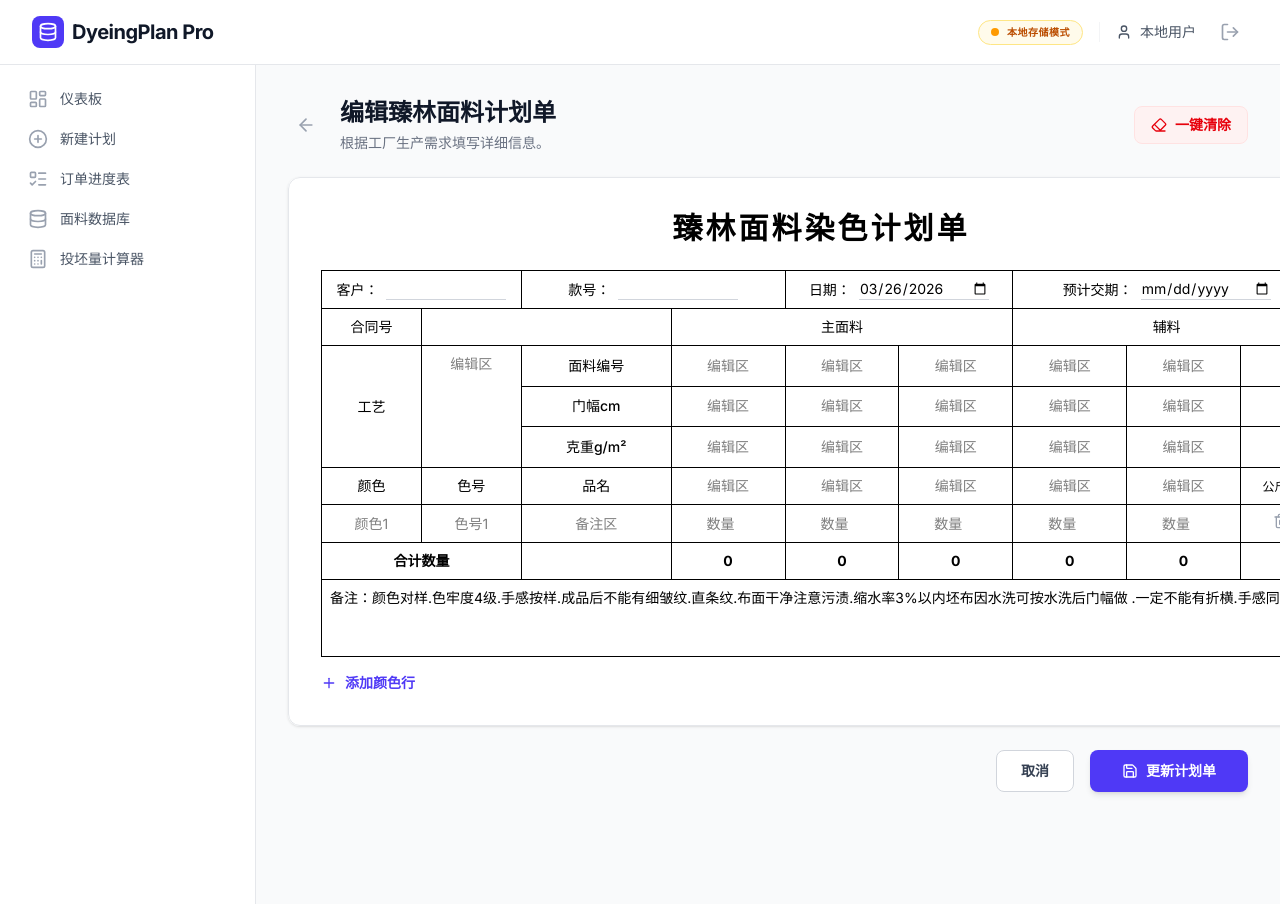
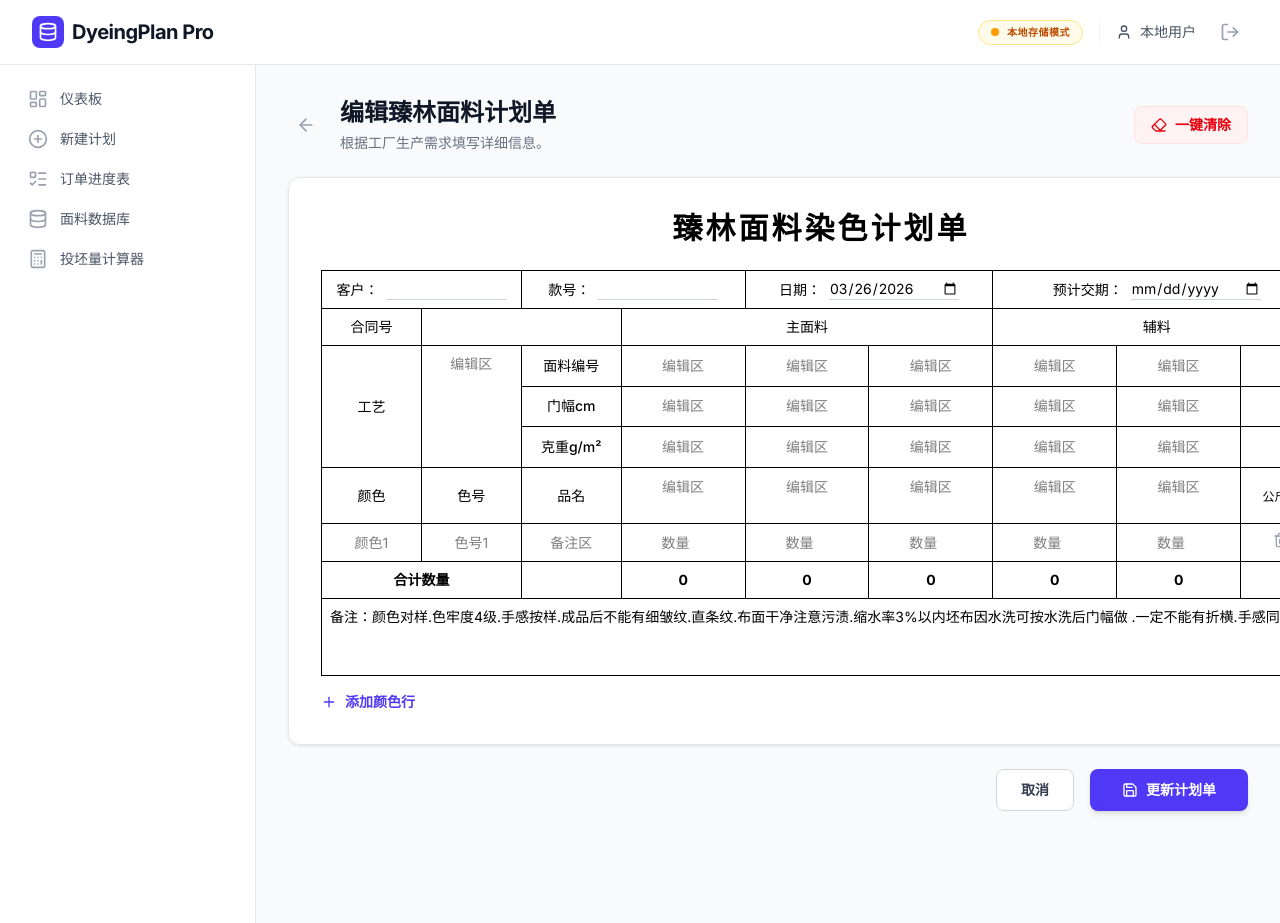
Before and after one commit to lenzhenl888-png/Textile-Dyeing-Plan-System, a React (Vite) app: page /edit-plan/1 in a window 1280 px wide. Built offline with nearby package versions, Linux system fonts and the light colour scheme.

Commit message:
fix(table): Adjust column widths for Dyeing Plan
Updates column widths in both the form and print views of the dyeing plan. This ensures better visual alignment and spacing for table content, particularly for the 'color', 'color number', and 'product name' fields.

```diff
--- a/src/components/DyeingPlanForm.tsx
+++ b/src/components/DyeingPlanForm.tsx
@@ -252,7 +252,7 @@ export default function DyeingPlanForm({ readOnly = false }: { readOnly?: boolea
           <h1 className="text-3xl font-bold text-center mb-6 tracking-widest">臻林面料染色计划单</h1>
 
           <table className="w-full border-collapse text-sm text-center border-t border-l border-black table-fixed min-w-[1000px]">
-            <colgroup><col className="w-[10%]" /><col className="w-[10%]" /><col className="w-[15%]" /><col className="w-[11.4%]" /><col className="w-[11.4%]" /><col className="w-[11.4%]" /><col className="w-[11.4%]" /><col className="w-[11.4%]" /><col className="w-[8%]" /></colgroup>
+            <colgroup><col className="w-[10%]" /><col className="w-[10%]" /><col className="w-[10%]" /><col className="w-[12.4%]" /><col className="w-[12.4%]" /><col className="w-[12.4%]" /><col className="w-[12.4%]" /><col className="w-[12.4%]" /><col className="w-[8%]" /></colgroup>
             <tbody>
               {/* Row 1: Header Info */}
               <tr>
@@ -373,16 +373,17 @@ export default function DyeingPlanForm({ readOnly = false }: { readOnly?: boolea
               </tr>
 
               {/* Row 6: 颜色, 色号, 品名 */}
-              <tr>
+              <tr className="h-14">
                 <td className="p-2 border-r border-b border-black font-medium align-middle">颜色</td>
                 <td className="p-2 border-r border-b border-black font-medium align-middle">色号</td>
                 <td className="p-2 border-r border-b border-black font-medium align-middle">品名</td>
                 {formData.fabrics?.map((fabric, i) => (
                   <td key={i} className="p-2 border-r border-b border-black align-middle">
-                    <input
+                    <textarea
                       value={fabric.productName}
                       onChange={(e) => handleFabricChange(i, 'productName', e.target.value)}
-                      className="w-full outline-none bg-transparent text-center"
+                      className="w-full outline-none bg-transparent text-center resize-none leading-tight align-middle"
+                      rows={2}
                       placeholder="编辑区"
                     />
                   </td>
--- a/src/components/DyeingPlanPrint.tsx
+++ b/src/components/DyeingPlanPrint.tsx
@@ -134,7 +134,7 @@ export default function DyeingPlanPrint({ plan, variant = 'icon' }: DyeingPlanPr
                       <h1 className="text-2xl font-bold text-center py-4 tracking-[0.2em]">臻林面料染色计划单</h1>
 
                       <table className="w-full border-collapse text-[11px] text-center border-t-[1.5px] border-l-[1.5px] border-black table-fixed">
-                        <colgroup><col className="w-[10%]" /><col className="w-[10%]" /><col className="w-[15%]" /><col className="w-[13%]" /><col className="w-[13%]" /><col className="w-[13%]" /><col className="w-[13%]" /><col className="w-[13%]" /></colgroup>
+                        <colgroup><col className="w-[10%]" /><col className="w-[10%]" /><col className="w-[10%]" /><col className="w-[14%]" /><col className="w-[14%]" /><col className="w-[14%]" /><col className="w-[14%]" /><col className="w-[14%]" /></colgroup>
                         <tbody>
                           <tr>
                             <td colSpan={2} className="p-1.5 border-r-[1.5px] border-b-[1.5px] border-black align-middle">
@@ -186,12 +186,12 @@ export default function DyeingPlanPrint({ plan, variant = 'icon' }: DyeingPlanPr
                               </td>
                             ))}
                           </tr>
-                          <tr>
+                          <tr className="h-14">
                             <td className="p-1.5 border-r-[1.5px] border-b-[1.5px] border-black font-medium align-middle">颜色</td>
                             <td className="p-1.5 border-r-[1.5px] border-b-[1.5px] border-black font-medium align-middle">色号</td>
                             <td className="p-1.5 border-r-[1.5px] border-b-[1.5px] border-black font-medium align-middle">品名</td>
                             {plan.fabrics.map((f, i) => (
-                              <td key={i} className="p-1.5 border-r-[1.5px] border-b-[1.5px] border-black align-middle">
+                              <td key={i} className="p-1.5 border-r-[1.5px] border-b-[1.5px] border-black align-middle whitespace-pre-wrap">
                                 {f.productName || '-'}
                               </td>
                             ))}
```
